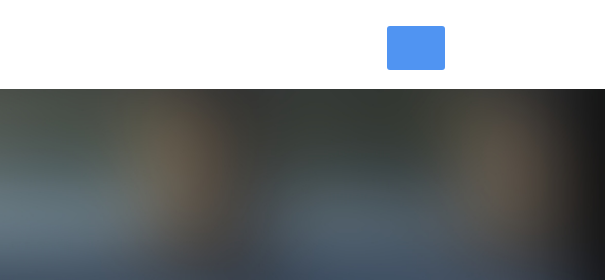
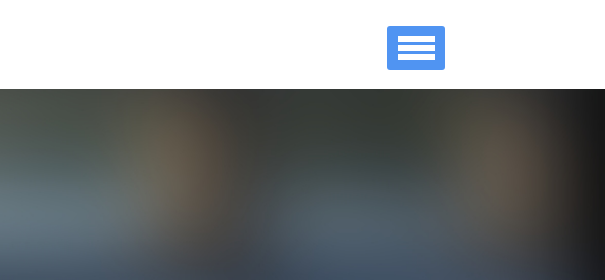
Before and after one commit to AlinaSp/prechu, a plain HTML site: page index.html in a window 1280 px wide. Shown: the top 280 px of the page, 675-1280 px from the left. Drawn offline with Linux system fonts and the light colour scheme; files whose address does not match are found by name.

Commit message:
git commit -m "changed burger"

```diff
--- a/css/components/base.css
+++ b/css/components/base.css
@@ -73,6 +73,17 @@ h1, h2, h3, h4, h5, h6 {
 	height: 44px;
 	background-color: #5094f2;
 	border-radius: 3px;
+	padding: 10px 0;
+	display: flex;
+	flex-direction: column;
+	justify-content: space-between;
+	align-items: center;
+}
+
+.burger-line {
+	background-color: #fff;
+	width: 37px;
+	height: 6px;
 }
 
 .footer {
--- a/index.html
+++ b/index.html
@@ -16,7 +16,11 @@
 				<a class="logo" href="#">
 					<img src="img/logo.png" alt="logo">
 				</a>
-				<div class="burger"></div>
+				<div class="burger">
+					<div class="burger-line"></div>
+					<div class="burger-line"></div>
+					<div class="burger-line"></div>
+				</div>
 			</header>
 		</div>
 
```
Also changed, not shown: css/components/width.css (line endings or trailing spaces).
